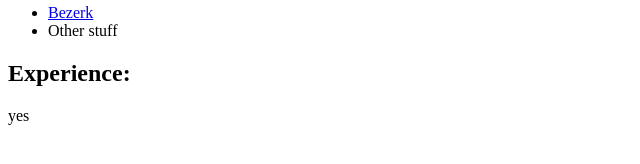
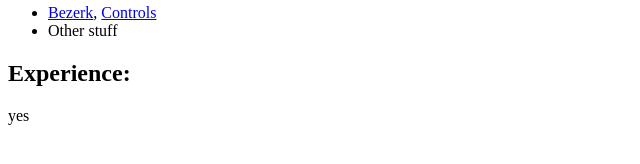
Before and after one commit to ewlahay/ewlahay.github.io, a plain HTML site: page index.html in a window 1280 px wide. Shown: the part 518-682 px from the top of the page, 0-640 px from the left. Drawn offline with Linux system fonts and the light colour scheme.

Commit message:
Update index.html
Add controls link

```diff
--- a/index.html
+++ b/index.html
@@ -25,7 +25,7 @@
 			<li>Reprogramed Sonoff Switches</li>
 			<li>Rubber Ducky Background Changer</li>
 			<li>Church Plant</li>
-			<li><a href="/bezerk">Bezerk</a></li>
+			<li><a href="/bezerk">Bezerk</a>,  <a href="https://github.com/ewlahay/Bezerk/blob/master/README.md">Controls</a></li>
 			<li>Other stuff</li>
 		</ul>
 
```
